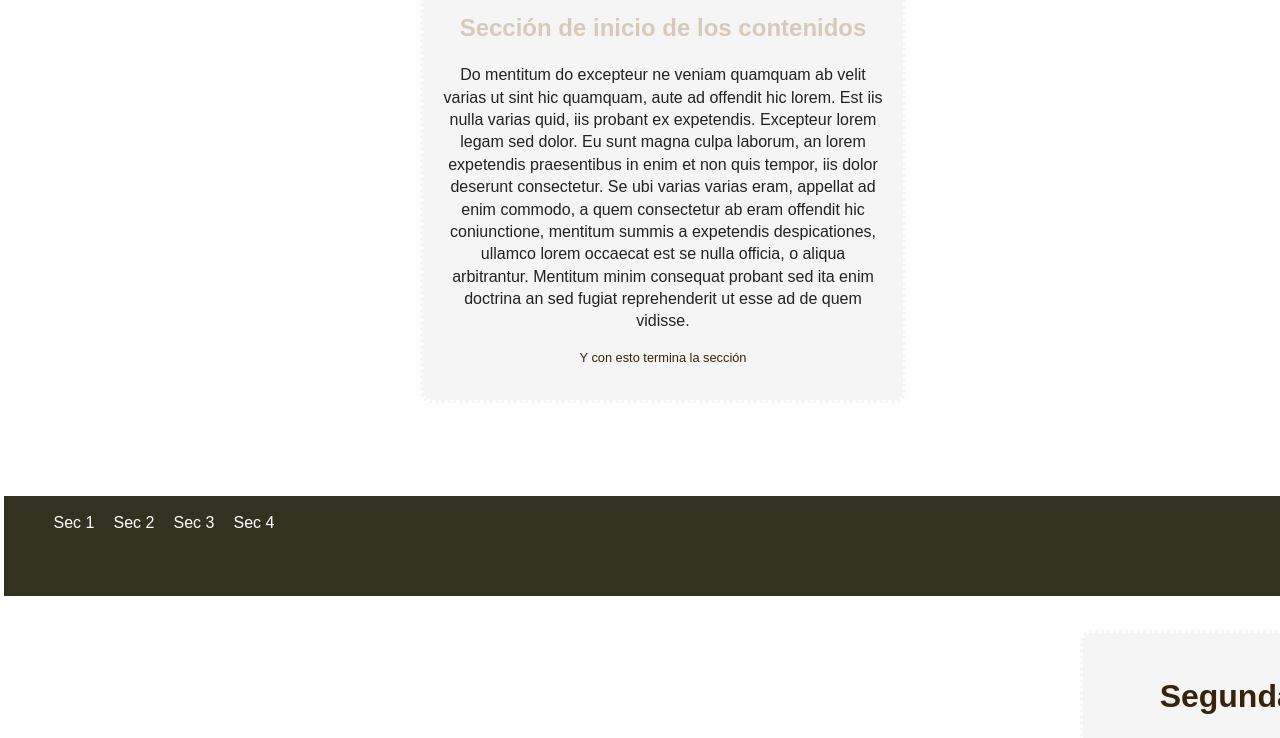
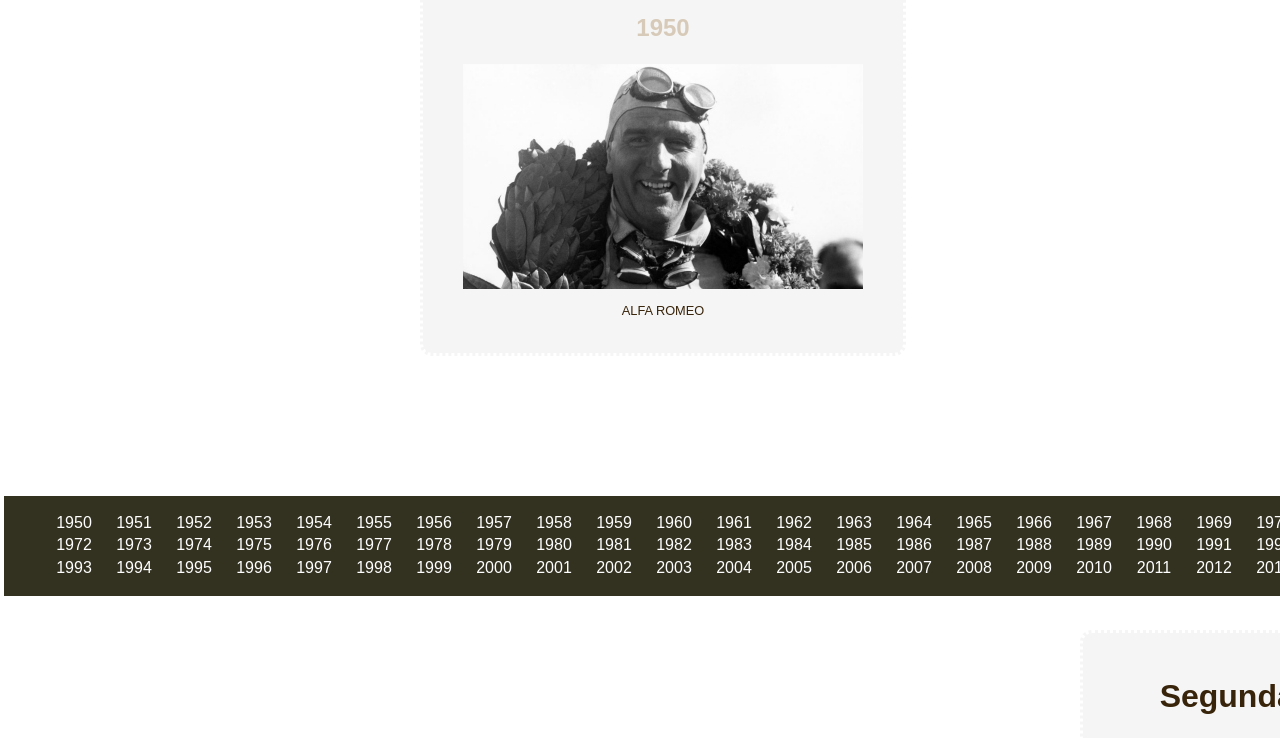
Before and after one commit to Alsecam/Scroll-Path, a plain HTML site: page index.html in a window 1280 px wide. Shown: the part 200-938 px from the top of the page. Drawn offline with nearby package versions, Linux system fonts and the light colour scheme.

Commit message:
Hall of Fame

```diff
--- a/index.html
+++ b/index.html
@@ -31,21 +31,12 @@
            <!-- cada div es una de las cajas -->
            <div class="seccion1 apartado">
              <hgroup>
-                 <h1>Sección 1</h1>
-                    <h2>Sección de inicio de los contenidos</h2>
+                 <h1>Giuseppe Farina</h1>
+                    <h2>1950</h2>
                 </hgroup>
              <article>
-                 <p>Do mentitum do excepteur ne veniam quamquam ab velit varias ut sint hic
-                     quamquam, aute ad offendit hic lorem. Est iis nulla varias quid, iis probant ex
-                     expetendis. Excepteur lorem legam sed dolor. Eu sunt magna culpa laborum, an
-                     lorem expetendis praesentibus in enim et non quis tempor, iis dolor deserunt
-                     consectetur. Se ubi varias varias eram, appellat ad enim commodo, a quem
-                     consectetur ab eram offendit hic coniunctione, mentitum summis a expetendis
-                     despicationes, ullamco lorem occaecat est se nulla officia, o aliqua
-                     arbitrantur. Mentitum minim consequat probant sed ita enim doctrina an sed
-                     fugiat reprehenderit ut esse ad de quem vidisse.</p>
-
-                <p class="fin_seccion">Y con esto termina la sección</p>
+                 <img src="assets/1950.jpg"/>
+                <p class="fin_seccion">ALFA ROMEO</p>
                 </article>
             </div>
 
@@ -129,10 +120,72 @@
         <!-- navegación de la parte inferior izquierda. El href hace referencia a la caja que se verás -->
         <nav>
              <ul>
-                 <li><a href="#seccion1">Sec 1</a></li>
-                 <li><a href="#seccion2">Sec 2</a></li>
-                 <li><a href="#seccion3">Sec 3</a></li>
-                 <li><a href="#seccion4">Sec 4</a></li>
+                 <li><a href="#seccion1">1950</a></li>
+                 <li><a href="#seccion2">1951</a></li>
+                 <li><a href="#seccion3">1952</a></li>
+                 <li><a href="#seccion4">1953</a></li>
+                 <li><a href="#seccion4">1954</a></li>
+                 <li><a href="#seccion5">1955</a></li>
+                 <li><a href="#seccion6">1956</a></li>
+                 <li><a href="#seccion7">1957</a></li>
+                 <li><a href="#seccion8">1958</a></li>
+                 <li><a href="#seccion9">1959</a></li>
+                 <li><a href="#seccion10">1960</a></li>
+                 <li><a href="#seccion11">1961</a></li>
+                 <li><a href="#seccion12">1962</a></li>
+                 <li><a href="#seccion13">1963</a></li>
+                 <li><a href="#seccion14">1964</a></li>
+                 <li><a href="#seccion15">1965</a></li>
+                 <li><a href="#seccion16">1966</a></li>
+                 <li><a href="#seccion17">1967</a></li>
+                 <li><a href="#seccion18">1968</a></li>
+                 <li><a href="#seccion19">1969</a></li>
+                 <li><a href="#seccion20">1971</a></li>
+                 <li><a href="#seccion20">1972</a></li>
+                 <li><a href="#seccion20">1973</a></li>
+                 <li><a href="#seccion20">1974</a></li>
+                 <li><a href="#seccion20">1975</a></li>
+                 <li><a href="#seccion20">1976</a></li>
+                 <li><a href="#seccion20">1977</a></li>
+                 <li><a href="#seccion20">1978</a></li>
+                 <li><a href="#seccion20">1979</a></li>
+                 <li><a href="#seccion20">1980</a></li>
+                 <li><a href="#seccion20">1981</a></li>
+                 <li><a href="#seccion20">1982</a></li>
+                 <li><a href="#seccion20">1983</a></li>
+                 <li><a href="#seccion20">1984</a></li>
+                 <li><a href="#seccion20">1985</a></li>
+                 <li><a href="#seccion20">1986</a></li>
+                 <li><a href="#seccion20">1987</a></li>
+                 <li><a href="#seccion20">1988</a></li>
+                 <li><a href="#seccion20">1989</a></li>
+                 <li><a href="#seccion20">1990</a></li>
+                 <li><a href="#seccion20">1991</a></li>
+                 <li><a href="#seccion20">1992</a></li>
+                 <li><a href="#seccion20">1993</a></li>
+                 <li><a href="#seccion20">1994</a></li>
+                 <li><a href="#seccion20">1995</a></li>
+                 <li><a href="#seccion20">1996</a></li>
+                 <li><a href="#seccion20">1997</a></li>
+                 <li><a href="#seccion20">1998</a></li>
+                 <li><a href="#seccion20">1999</a></li>
+                 <li><a href="#seccion20">2000</a></li>
+                 <li><a href="#seccion20">2001</a></li>
+                 <li><a href="#seccion20">2002</a></li>
+                 <li><a href="#seccion20">2003</a></li>
+                 <li><a href="#seccion20">2004</a></li>
+                 <li><a href="#seccion20">2005</a></li>
+                 <li><a href="#seccion20">2006</a></li>
+                 <li><a href="#seccion20">2007</a></li>
+                 <li><a href="#seccion20">2008</a></li>
+                 <li><a href="#seccion20">2009</a></li>
+                 <li><a href="#seccion20">2010</a></li>
+                 <li><a href="#seccion20">2011</a></li>
+                 <li><a href="#seccion20">2012</a></li>
+                 <li><a href="#seccion20">2013</a></li>
+
+
+
             </ul>
         </nav>
 
```
